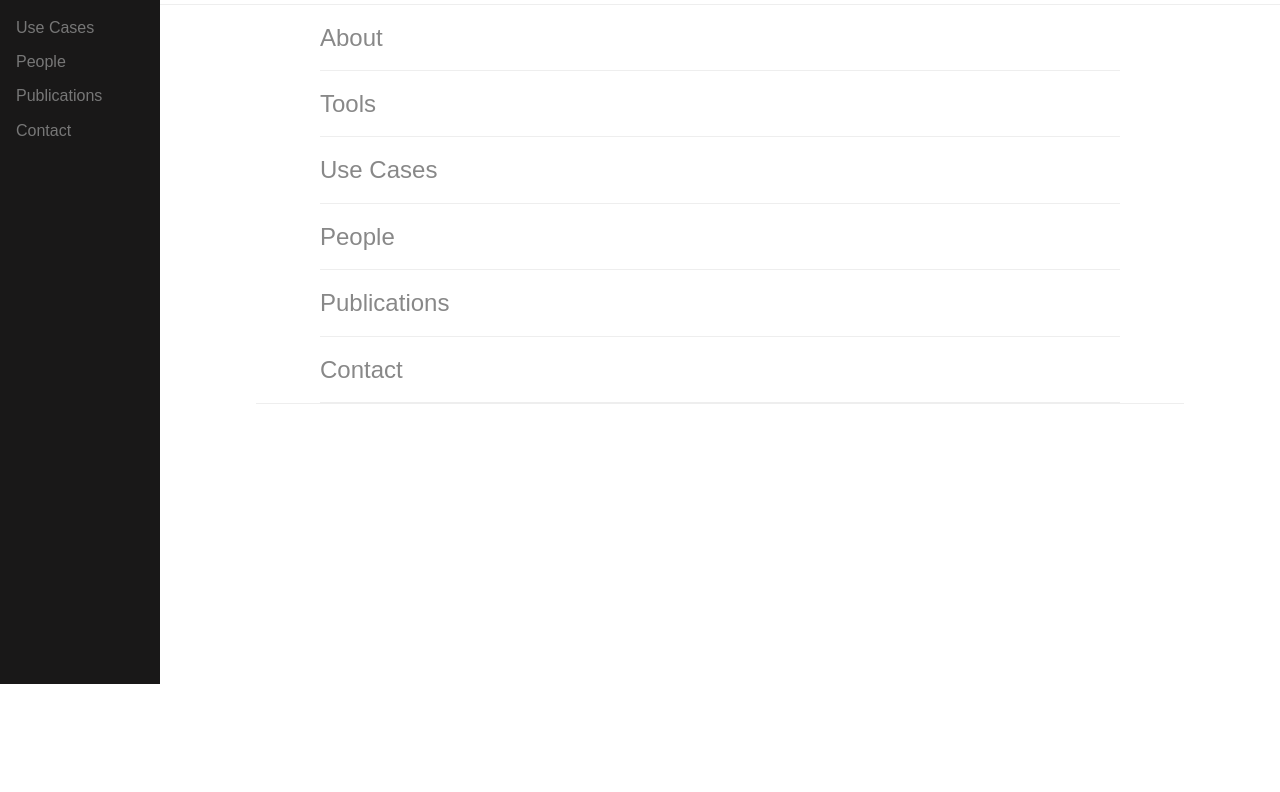
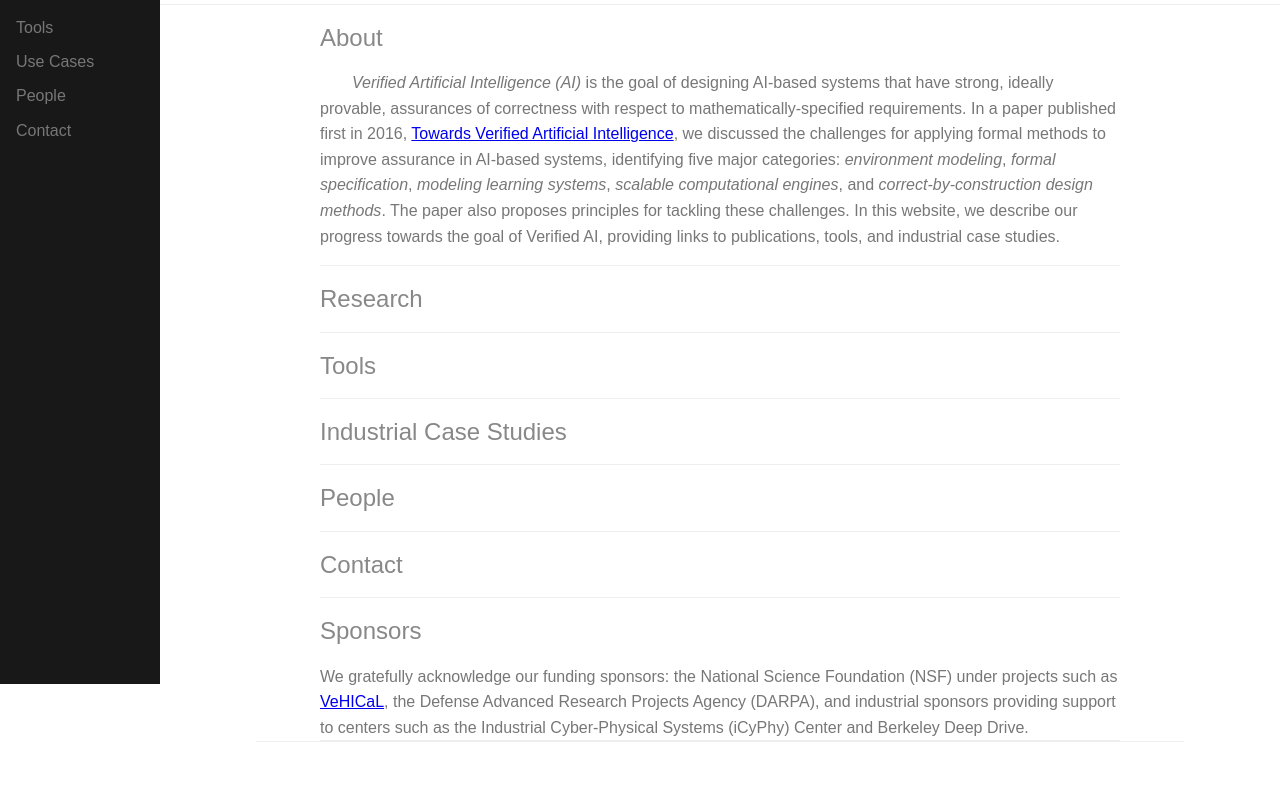
Before and after one commit to BerkeleyLearnVerify/VerifiedAIWebsite, a plain HTML site: page index.html in a window 1280 px wide. Shown: the part 116-908 px from the top of the page. Before the commit the page ends 800 px from the top, so only its background shows below. Drawn offline with nearby package versions, Linux system fonts and the light colour scheme.

Commit message:
updates to content

```diff
--- a/index.html
+++ b/index.html
@@ -17,6 +17,9 @@
                 <li class="pure-menu-item">
                     <a href="#about" class="pure-menu-link">About</a></li>
                 <li class="pure-menu-item">
+                    <a href="#research" class="pure-menu-link">Research</a>
+                </li>
+                <li class="pure-menu-item">
                     <a href="#tools" class="pure-menu-link">Tools</a>
                 </li>
                 <li class="pure-menu-item">
@@ -24,9 +27,6 @@
                 </li>
                 <li class="pure-menu-item">
                     <a href="#people" class="pure-menu-link">People</a>
-                </li>
-                <li class="pure-menu-item">
-                    <a href="#publications" class="pure-menu-link">Publications</a>
                 </li>
                 <li class="pure-menu-item">
                     <a href="#contact" class="pure-menu-link">Contact</a>
@@ -42,7 +42,20 @@
             <section id="about">
                 <h2>About</h2>
                 <p>
+		<i>Verified Artificial Intelligence (AI)</i> is the goal of designing AI-based systems
+that have strong, ideally provable, assurances of correctness with respect to mathematically-specified requirements.
+In a paper published first in 2016, <a href="https://people.eecs.berkeley.edu/~sseshia/pubs/b2hd-seshia-arxiv16.html">Towards Verified Artificial Intelligence</a>, we discussed the
+challenges for applying formal methods to improve assurance in AI-based systems, identifying five major categories:
+<i>environment modeling</i>, <i>formal specification</i>, <i>modeling learning systems</i>,
+<i>scalable computational engines</i>, and <i>correct-by-construction design methods</i>. The paper also proposes
+principles for tackling these challenges. In this website, we describe our progress towards the goal of Verified AI,
+providing links to publications, tools, and industrial case studies.
+
                 </p>
+            </section>
+
+            <section id="research">
+                <h2>Research</h2>
             </section>
 
             <section id="tools">
@@ -50,19 +63,24 @@
             </section>
 
             <section id="examples">
-                <h2>Use Cases</h2>
+                <h2>Industrial Case Studies</h2>
             </section>
 
             <section id="people">
                 <h2>People</h2>
             </section>
 
-            <section id="publications">
-                <h2>Publications</h2>
+            <section id="contact">
+                <h2>Contact</h2>
             </section>
 
-            <section id="contact">
-                <h2>Contact</h2>
+            <section id="sponsors">
+                <h2>Sponsors</h2>
+		We gratefully acknowledge our funding sponsors: the National Science Foundation (NSF) under projects
+		such as <a href="http://vehical.org">VeHICaL</a>,
+		the Defense Advanced Research Projects Agency (DARPA), and industrial sponsors providing
+		support to centers such as the Industrial Cyber-Physical Systems (iCyPhy) Center and
+		Berkeley Deep Drive.
             </section>
         </section>
     </body>
```
